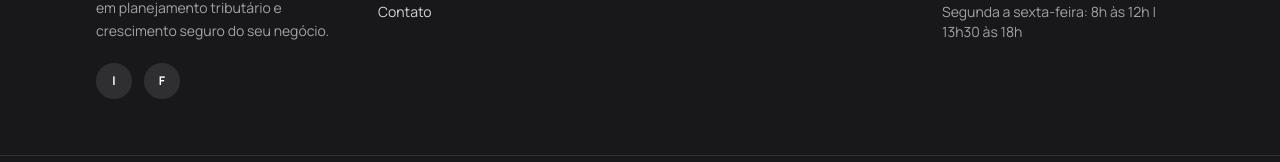
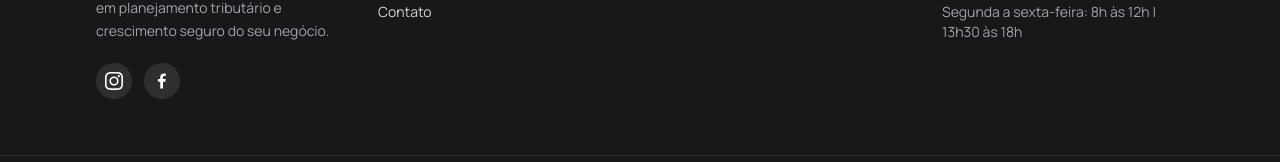
Before and after one commit to keysonw4-art/Visa, a Next.js app: page /escritorio-contabil in a window 1280 px wide. Shown: the part 2431-2593 px from the top of the page. Built offline with nearby package versions, Linux system fonts and the light colour scheme; no server answers.

Commit message:
icons FB + Insta

```diff
--- a/components/layout/Footer.tsx
+++ b/components/layout/Footer.tsx
@@ -29,8 +29,8 @@ export function Footer() {
             tributário e crescimento seguro do seu negócio.
           </p>
           <div className="mt-5 flex gap-3">
-            <SocialLink href={social.instagram} label="Instagram" />
-            <SocialLink href={social.facebook} label="Facebook" />
+            <SocialLink href={social.instagram} label="Instagram" icon="instagram" />
+            <SocialLink href={social.facebook} label="Facebook" icon="facebook" />
           </div>
         </div>
 
@@ -113,7 +113,25 @@ export function Footer() {
   );
 }
 
-function SocialLink({ href, label }: { href: string; label: string }) {
+/** Glyphs monocromáticos das marcas (fill: currentColor herda a cor do botão). */
+const socialIcons = {
+  instagram: (
+    <path d="M12 2.163c3.204 0 3.584.012 4.85.07 1.366.062 2.633.334 3.608 1.31.975.975 1.247 2.242 1.309 3.608.058 1.266.07 1.646.07 4.85s-.012 3.584-.07 4.85c-.062 1.366-.334 2.633-1.31 3.608-.975.975-2.242 1.247-3.608 1.309-1.266.058-1.646.07-4.85.07s-3.584-.012-4.85-.07c-1.366-.062-2.633-.334-3.608-1.31-.975-.975-1.247-2.242-1.309-3.608-.058-1.266-.07-1.646-.07-4.85s.012-3.584.07-4.85c.062-1.366.334-2.633 1.31-3.608.975-.975 2.242-1.247 3.608-1.309 1.266-.058 1.646-.07 4.85-.07M12 0C8.741 0 8.332.014 7.052.072 5.197.157 3.355.673 2.014 2.014.673 3.355.157 5.197.072 7.052.014 8.332 0 8.741 0 12c0 3.259.014 3.668.072 4.948.085 1.855.601 3.697 1.942 5.038 1.341 1.341 3.183 1.857 5.038 1.942C8.332 23.986 8.741 24 12 24s3.668-.014 4.948-.072c1.855-.085 3.697-.601 5.038-1.942 1.341-1.341 1.857-3.183 1.942-5.038.058-1.28.072-1.689.072-4.948s-.014-3.668-.072-4.948c-.085-1.855-.601-3.697-1.942-5.038C20.645.673 18.803.157 16.948.072 15.668.014 15.259 0 12 0zm0 5.838a6.162 6.162 0 1 0 0 12.324 6.162 6.162 0 0 0 0-12.324zM12 16a4 4 0 1 1 0-8 4 4 0 0 1 0 8zm6.406-11.845a1.44 1.44 0 1 0 0 2.881 1.44 1.44 0 0 0 0-2.881z" />
+  ),
+  facebook: (
+    <path d="M15.12 5.32H17V2.14A26.11 26.11 0 0 0 14.26 2c-2.72 0-4.58 1.66-4.58 4.7v2.6H6.61v3.56h3.07V22h3.68v-9.14h3.06l.46-3.56h-3.52V7.05c0-1.03.28-1.73 1.76-1.73z" />
+  ),
+} as const;
+
+function SocialLink({
+  href,
+  label,
+  icon,
+}: {
+  href: string;
+  label: string;
+  icon: keyof typeof socialIcons;
+}) {
   return (
     <a
       href={href}
@@ -122,7 +140,14 @@ function SocialLink({ href, label }: { href: string; label: string }) {
       aria-label={label}
       className="flex h-9 w-9 items-center justify-center rounded-full bg-white/10 text-white transition-colors hover:bg-brand-500"
     >
-      <span className="text-xs font-bold">{label[0]}</span>
+      <svg
+        viewBox="0 0 24 24"
+        fill="currentColor"
+        aria-hidden="true"
+        className="h-[18px] w-[18px]"
+      >
+        {socialIcons[icon]}
+      </svg>
     </a>
   );
 }
```
